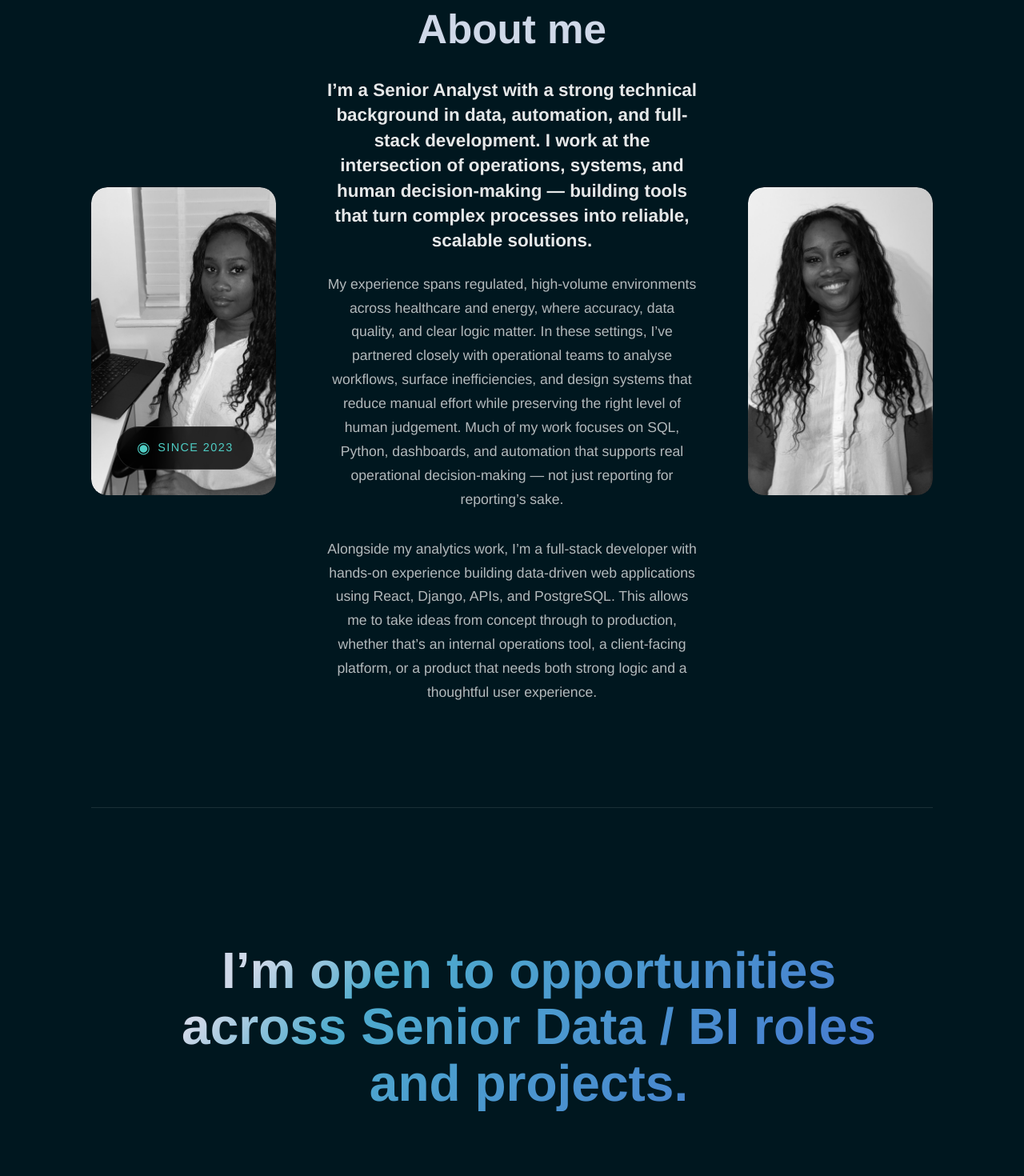
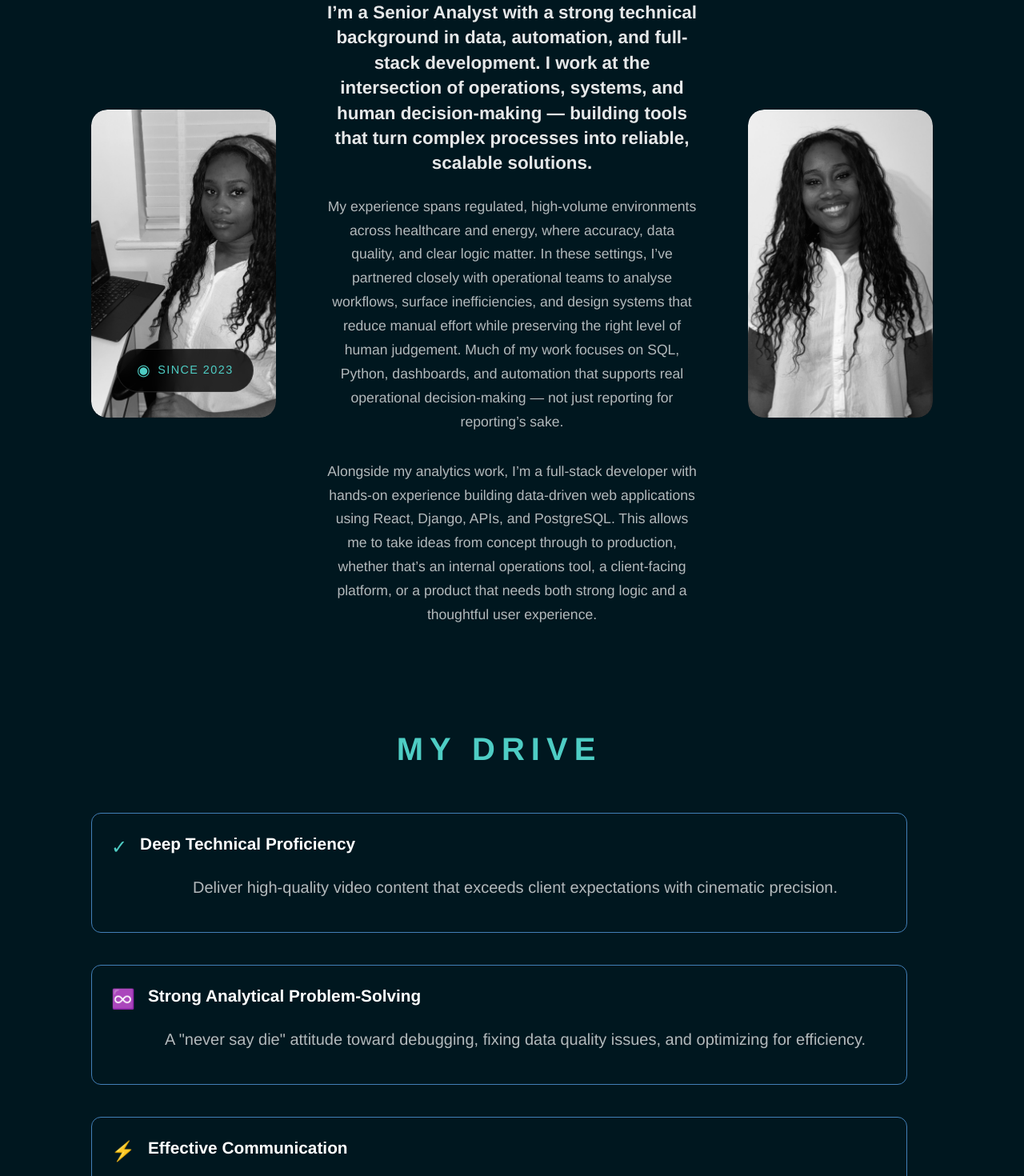
Before and after one commit to DanilleH22/portfolio, a React (Create React App) app: page / in a window 1280 px wide. Shown: the part 9640-11110 px from the top of the page at 80% size. Built offline with nearby package versions, Linux system fonts and the light colour scheme.

Commit message:
Clean up about me jsx & test fix to see if shows on mobile

```diff
--- a/src/pages/AboutMe2.js
+++ b/src/pages/AboutMe2.js
@@ -34,71 +34,11 @@ const About = () => {
     }
   };
 
-   const [buttonState, setButtonState] = useState('idle');
-  const [copied, setCopied] = useState(false);
-
-  const whatsappPhone = "447769873047";
-  const whatsappMessage = "Hello LA4K,\n\nI'm interested in your media production services. Could you provide more information about:\n\n• Project type:\n• Timeline:\n• Budget range:\n\nLooking forward to hearing from you!";
 
 
 
- // Email fallback (optional)
-  const email = "Mrla4k@gmail.com";
-
-  const handleGetInTouch = () => {
-    setButtonState('loading');
-
-    // Simulate network delay
-    setTimeout(() => {
-      // Check if user is on mobile for better UX
-      const isMobile = /iPhone|iPad|iPod|Android/i.test(navigator.userAgent);
-
-      if (isMobile) {
-        // For mobile: Try to open WhatsApp app directly
-        window.location.href = `whatsapp://send?phone=${whatsappPhone}&text=${encodeURIComponent(whatsappMessage)}`;
-
-        // Fallback after 2 seconds if WhatsApp not installed
-        setTimeout(() => {
-          if (document.hidden) {
-            // WhatsApp opened successfully
-          } else {
-            // WhatsApp not installed, open web version
-            window.open(`https://api.whatsapp.com/send?phone=${whatsappPhone}&text=${encodeURIComponent(whatsappMessage)}`, '_blank');
-          }
-        }, 2000);
-      } else {
-        // For desktop: Open WhatsApp Web
-        window.open(`https://web.whatsapp.com/send?phone=${whatsappPhone}&text=${encodeURIComponent(whatsappMessage)}`, '_blank');
-      }
-
-      // Show success state briefly
-      setButtonState('success');
-      setTimeout(() => setButtonState('idle'), 2000);
-    }, 800);
-  };
 
 
-
-  const buttonConfig = {
-    idle: {
-      text: 'Get in Touch on WhatsApp',
-      className: 'primary'
-    },
-    loading: {
-      text: 'Opening WhatsApp...',
-      className: 'loading'
-    },
-    success: {
-      text: 'WhatsApp Ready!',
-      className: 'success'
-    },
-    error: {
-      text: 'Try Again',
-      className: 'error'
-    }
-  };
-
-  const currentButton = buttonConfig[buttonState];
 
 
 
@@ -113,32 +53,17 @@ const About = () => {
 
 
        {/* Our Story Section */}
-        <motion.section
-          className="story-section"
-          initial="hidden"
-          whileInView="visible"
-          viewport={{ once: true, amount: 0.3 }}
-          variants={containerVariants}
-        >
         <div className="story-grid">
-            <motion.div
-              className="story-image-container"
-              variants={itemVariants}
-              whileHover={{ scale: 1.02 }}
-              transition={{ duration: 0.3 }}
-            >
+  {/* Image 1 - Left side */}
+  <motion.div className="story-image-container" variants={itemVariants}>
     <img src={me6} alt="Me" className="badge-image" />
-
-
-
     <div className="image-badge">
-
       <span className="badge-dot">◉</span>
       <span>SINCE 2023</span>
     </div>
-
   </motion.div>
 
+  {/* Content - Middle */}
   <motion.div className="story-content" variants={itemVariants}>
     <div className="section-header">
                 <span className="section-eyebrow">WHO AM I</span>
@@ -153,42 +78,15 @@ const About = () => {
               <p className="story-description">
                 Alongside my analytics work, I’m a full-stack developer with hands-on experience building data-driven web applications using React, Django, APIs, and PostgreSQL. This allows me to take ideas from concept through to production, whether that’s an internal operations tool, a client-facing platform, or a product that needs both strong logic and a thoughtful user experience.
               </p>
-               {/* <p className="story-description">
-                What ties everything together is my background in psychology. It shapes how I think about systems, users, and edge cases — and how I design solutions that people actually trust and adopt. I’m especially interested in work that blends analytics, automation, and product thinking to create leverage for teams and clarity from complexity.
-               </p>
-               <p className="story-description">
-                I’m open to opportunities across Senior Data / BI roles, automation-focused positions, and full-stack projects, and I also work with clients who need practical, data-led systems built with care and intention.
-            </p> */}
   </motion.div>
 
-
-             <motion.div
-              className="mission-image-container"
-              variants={itemVariants}
-              whileHover={{ scale: 1.02 }}
-              transition={{ duration: 0.3 }}
-            >
+  {/* Image 2 - Right side */}
+  <motion.div className="mission-image-container" variants={itemVariants}>
     <img src={me4} alt="Me" className="badge-image" />
+  </motion.div>
+</div>
 
 
-
-            </motion.div>
-          </div>
-        </motion.section>
-
-         {/* Hero Statement */}
-        <motion.section
-          className="mission-hero"
-          initial="hidden"
-          whileInView="visible"
-          viewport={{ once: true, amount: 0.3 }}
-          variants={containerVariants}
-        >
-          <motion.h1 variants={itemVariants}>
-           I’m open to opportunities across Senior Data / BI roles and projects.
-          </motion.h1>
-
-        </motion.section>
 
         {/* Our Mission Section */}
         <motion.section
```
Lines whose indentation alone changed are shown as unchanged.
